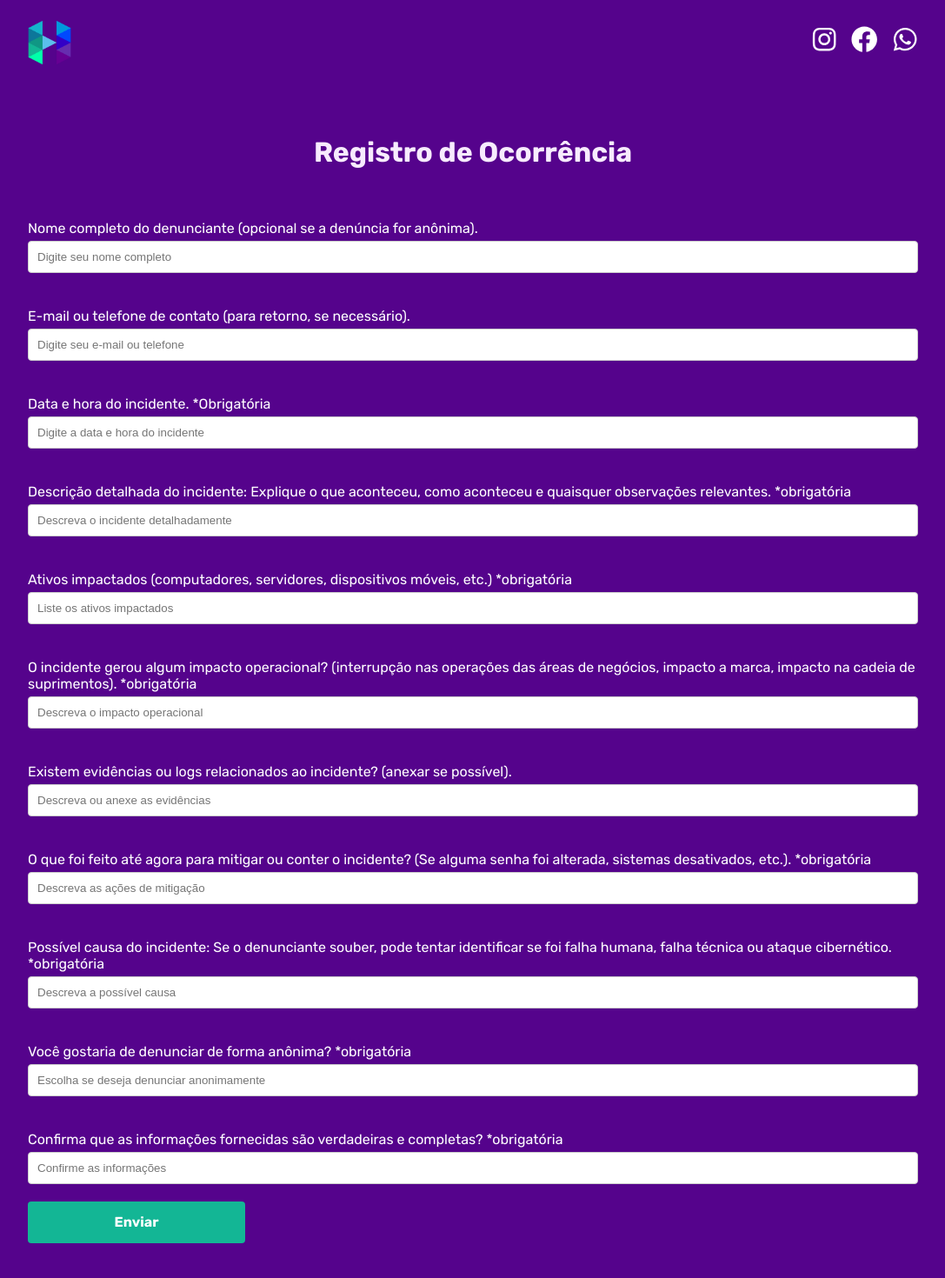
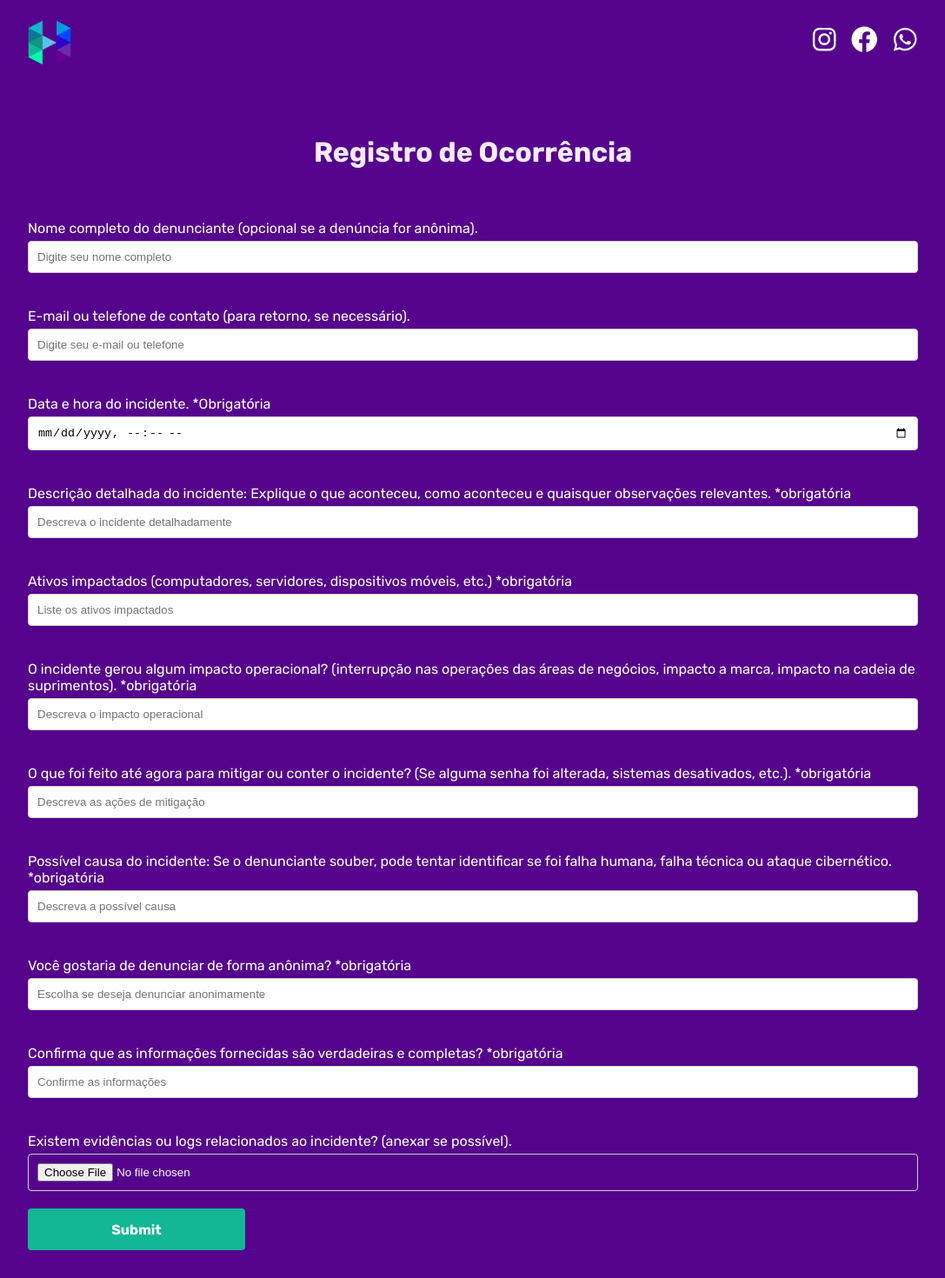
Before and after one commit to Rodig0SantOs/habilis, a React (Vite) app: page /formulario in a window 1280 px wide. Shown: the top 1470 px of the page at 87% size, without its empty margins (96-1183 px from the left). Built offline with nearby package versions, Linux system fonts and the light colour scheme.

Commit message:
ajustes layout

```diff
--- a/src/page/Formulario.jsx
+++ b/src/page/Formulario.jsx
@@ -4,8 +4,7 @@ import FormField from "../utils/form";
 import Footer from "../components/Footer/Footer";
 
 const Formulario = () => {
-  const formRef = useRef(null); // Ref para o formulário
-
+  const formRef = useRef(null);
   const handleSubmit = async (e) => {
     e.preventDefault();
   };
@@ -30,14 +29,13 @@ const Formulario = () => {
             />
             <FormField
               label="Data e hora do incidente. *Obrigatória"
-              type="text"
+              type="datetime-local"
               name="data_hora"
-              placeholder="Digite a data e hora do incidente"
               required
             />
             <FormField
               label="Descrição detalhada do incidente: Explique o que aconteceu, como aconteceu e quaisquer observações relevantes. *obrigatória"
-              type="text"
+              type="textarea"
               name="descricao"
               placeholder="Descreva o incidente detalhadamente"
               required
@@ -51,27 +49,21 @@ const Formulario = () => {
             />
             <FormField
               label="O incidente gerou algum impacto operacional? (interrupção nas operações das áreas de negócios, impacto a marca, impacto na cadeia de suprimentos). *obrigatória"
-              type="text"
+              type="textarea"
               name="impacto"
               placeholder="Descreva o impacto operacional"
               required
             />
             <FormField
-              label="Existem evidências ou logs relacionados ao incidente? (anexar se possível)."
-              type="text"
-              name="evidencias"
-              placeholder="Descreva ou anexe as evidências"
-            />
-            <FormField
               label="O que foi feito até agora para mitigar ou conter o incidente? (Se alguma senha foi alterada, sistemas desativados, etc.). *obrigatória"
-              type="text"
+              type="textarea"
               name="mitigacao"
               placeholder="Descreva as ações de mitigação"
               required
             />
             <FormField
               label="Possível causa do incidente: Se o denunciante souber, pode tentar identificar se foi falha humana, falha técnica ou ataque cibernético. *obrigatória"
-              type="text"
+              type="textarea"
               name="causa"
               placeholder="Descreva a possível causa"
               required
@@ -90,7 +82,12 @@ const Formulario = () => {
               placeholder="Confirme as informações"
               required
             />
-            <input type="submit" value="Enviar" />
+            <FormField
+              label="Existem evidências ou logs relacionados ao incidente? (anexar se possível)."
+              type="file"
+              name="evidencias"
+            />
+            <input type="submit"></input>
           </form>
         </div>
       </section>
```
Also changed, not shown: 1 other file (tests, documents, lock files or other folders).
